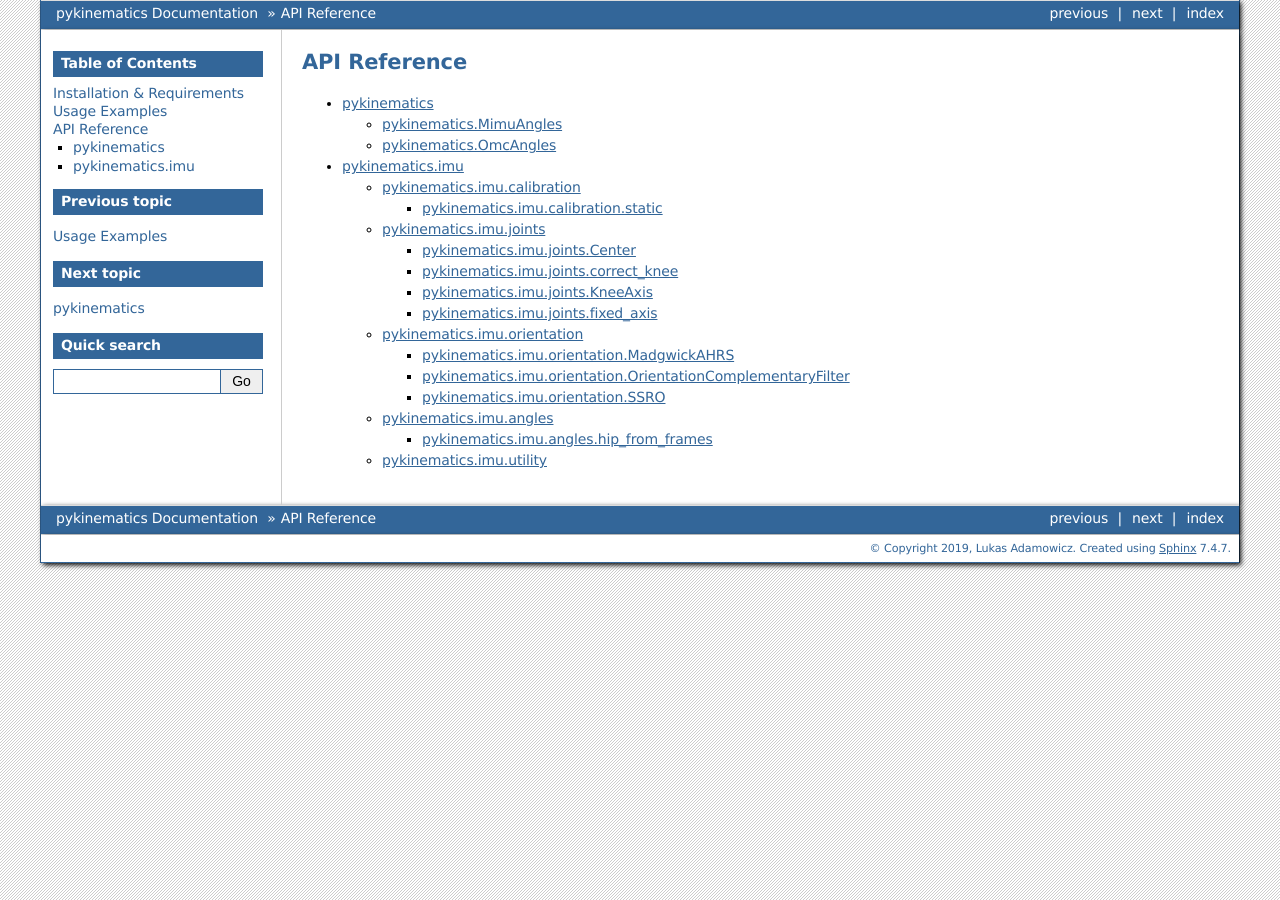
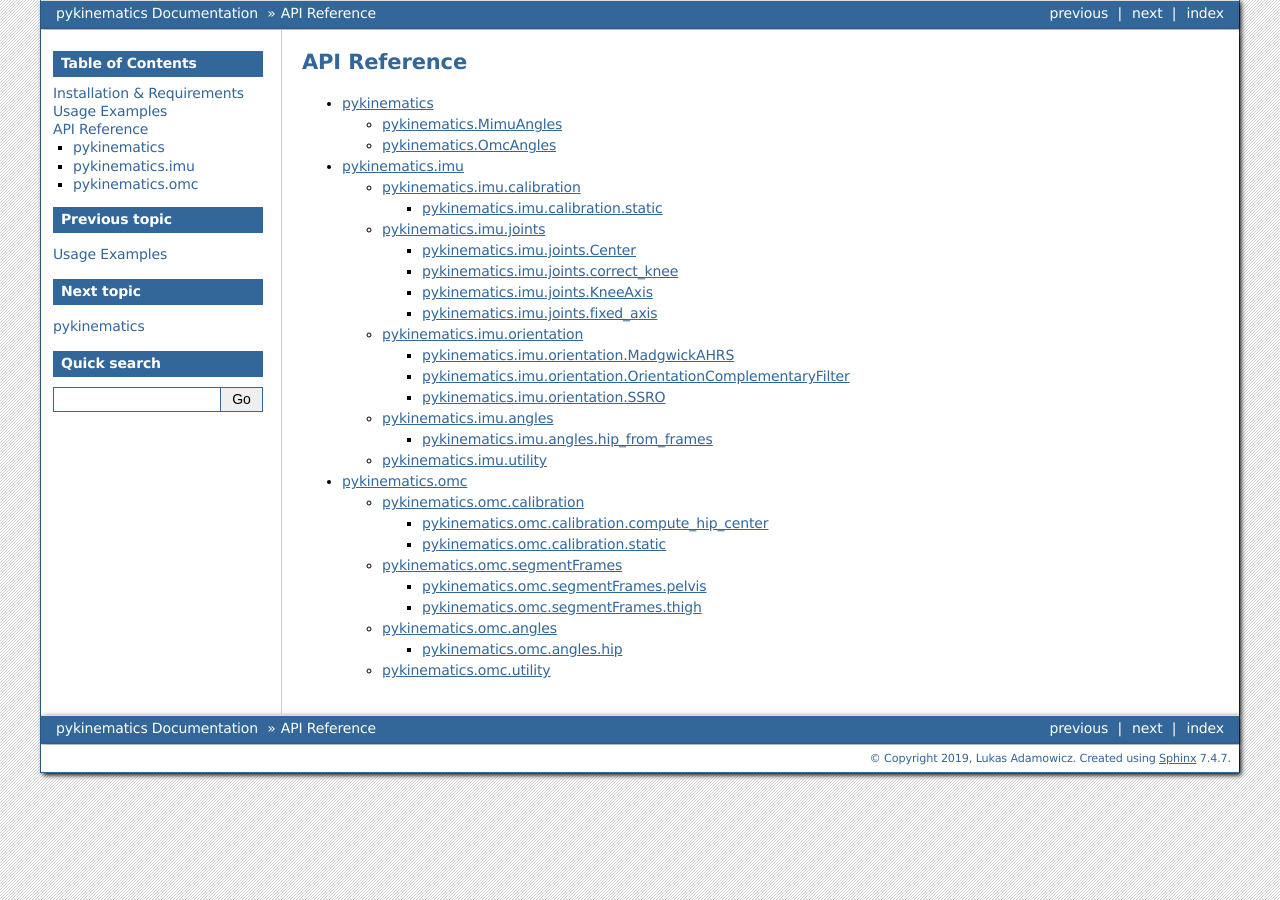
Before and after one commit to M-SenseResearchGroup/pykinematics, a Sphinx documentation site: the page built from docs/source/ref/index.rst, in a window 1280 px wide. Built offline with Sphinx 7.4.7, drawn with Linux system fonts in a browser that asks for light colours.

Commit message:
Create documentation

```diff
--- /dev/null
+++ b/docs/requirements.txt
@@ -0,0 +1,3 @@
+numpy
+numpydoc
+scipy
--- a/docs/source/ref/index.rst
+++ b/docs/source/ref/index.rst
@@ -10,3 +10,4 @@ API Reference
 
   core
   imu
+  omc
--- /dev/null
+++ b/docs/source/ref/omc/angles.hip.rst
@@ -0,0 +1,6 @@
+pykinematics.omc.angles.hip
+===========================
+
+.. currentmodule:: pykinematics.omc.angles
+
+.. autofunction:: hip
--- /dev/null
+++ b/docs/source/ref/omc/angles.rst
@@ -0,0 +1,6 @@
+pykinematics.omc.angles
+=======================
+
+.. toctree::
+
+  angles.hip
--- /dev/null
+++ b/docs/source/ref/omc/calibration.compute_hip_center.rst
@@ -0,0 +1,6 @@
+pykinematics.omc.calibration.compute_hip_center
+===============================================
+
+.. currentmodule:: pykinematics.omc.calibration
+
+.. autofunction:: compute_hip_center
--- /dev/null
+++ b/docs/source/ref/omc/calibration.rst
@@ -0,0 +1,7 @@
+pykinematics.omc.calibration
+============================
+
+.. toctree::
+
+  calibration.compute_hip_center
+  calibration.static
--- /dev/null
+++ b/docs/source/ref/omc/calibration.static.rst
@@ -0,0 +1,6 @@
+pykinematics.omc.calibration.static
+===================================
+
+.. currentmodule:: pykinematics.omc.calibration
+
+.. autofunction:: static
--- /dev/null
+++ b/docs/source/ref/omc/pykinematics.omc.utility.compute_pelvis_origin.rst
@@ -0,0 +1,6 @@
+pykinematics.omc.utility.compute\_pelvis\_origin
+================================================
+
+.. currentmodule:: pykinematics.omc.utility
+
+.. autofunction:: compute_pelvis_origin
--- /dev/null
+++ b/docs/source/ref/omc/pykinematics.omc.utility.compute_shank_origin.rst
@@ -0,0 +1,6 @@
+pykinematics.omc.utility.compute\_shank\_origin
+===============================================
+
+.. currentmodule:: pykinematics.omc.utility
+
+.. autofunction:: compute_shank_origin
--- /dev/null
+++ b/docs/source/ref/omc/pykinematics.omc.utility.compute_thigh_origin.rst
@@ -0,0 +1,6 @@
+pykinematics.omc.utility.compute\_thigh\_origin
+===============================================
+
+.. currentmodule:: pykinematics.omc.utility
+
+.. autofunction:: compute_thigh_origin
--- /dev/null
+++ b/docs/source/ref/omc/pykinematics.omc.utility.create_cluster_frame.rst
@@ -0,0 +1,6 @@
+pykinematics.omc.utility.create\_cluster\_frame
+===============================================
+
+.. currentmodule:: pykinematics.omc.utility
+
+.. autofunction:: create_cluster_frame
--- /dev/null
+++ b/docs/source/ref/omc/pykinematics.omc.utility.default_marker_names.rst
@@ -0,0 +1,6 @@
+pykinematics.omc.utility.default\_marker\_names
+===============================================
+
+.. currentmodule:: pykinematics.omc.utility
+
+.. autofunction:: default_marker_names
--- /dev/null
+++ b/docs/source/ref/omc/segmentFrames.pelvis.rst
@@ -0,0 +1,6 @@
+pykinematics.omc.segmentFrames.pelvis
+=====================================
+
+.. currentmodule:: pykinematics.omc.segmentFrames
+
+.. autofunction:: pelvis
--- /dev/null
+++ b/docs/source/ref/omc/segmentFrames.rst
@@ -0,0 +1,7 @@
+pykinematics.omc.segmentFrames
+==============================
+
+.. toctree::
+
+  segmentFrames.pelvis
+  segmentFrames.thigh
--- /dev/null
+++ b/docs/source/ref/omc/segmentFrames.thigh.rst
@@ -0,0 +1,6 @@
+pykinematics.omc.segmentFrames.thigh
+====================================
+
+.. currentmodule:: pykinematics.omc.segmentFrames
+
+.. autofunction:: thigh
```
Also changed, not shown: docs/source/ref/omc.rst (added, +12 -0 lines), docs/source/ref/omc/utility.rst (added, +13 -0 lines), .readthedocs.yml (added), 2 other files.
